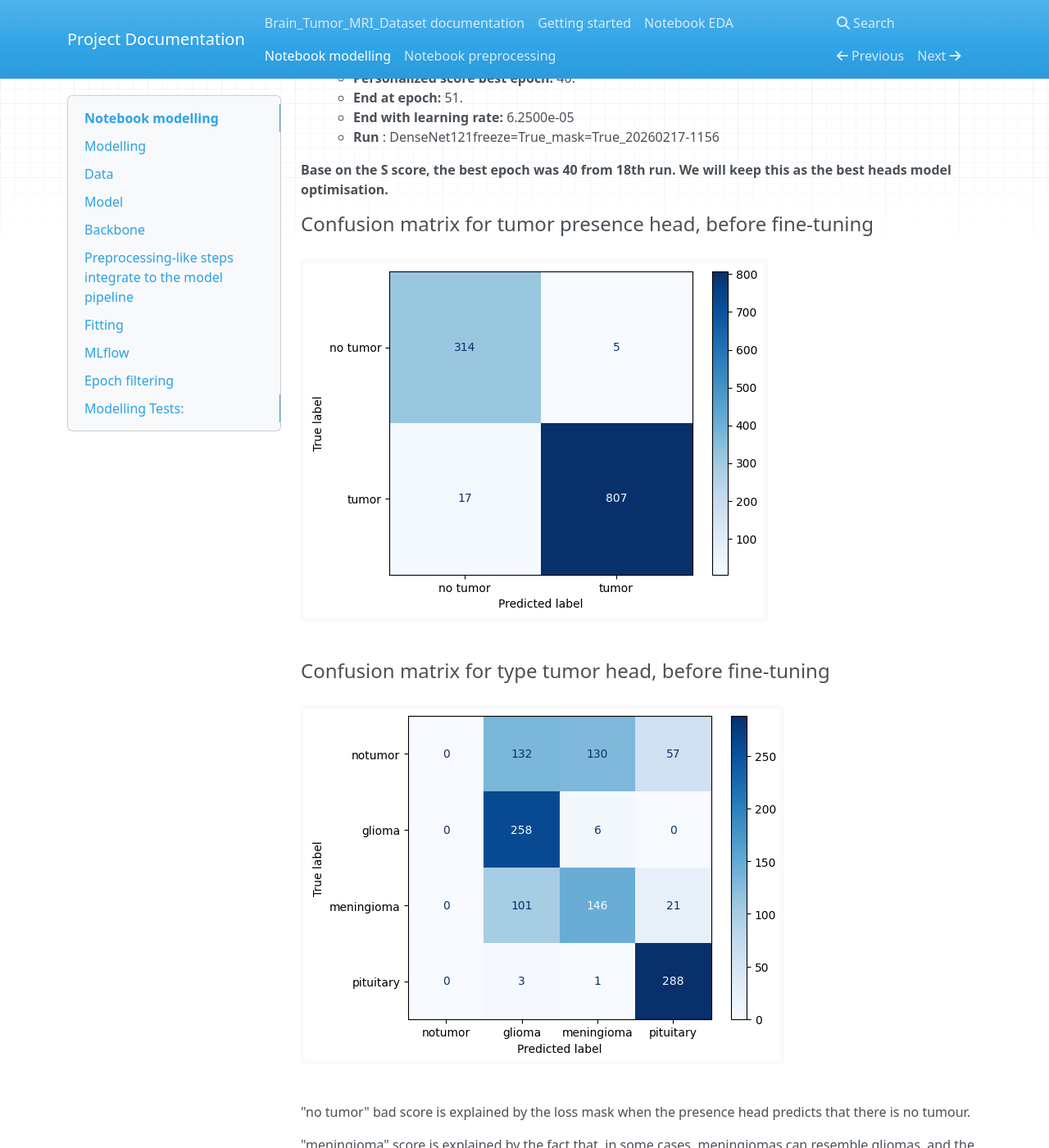
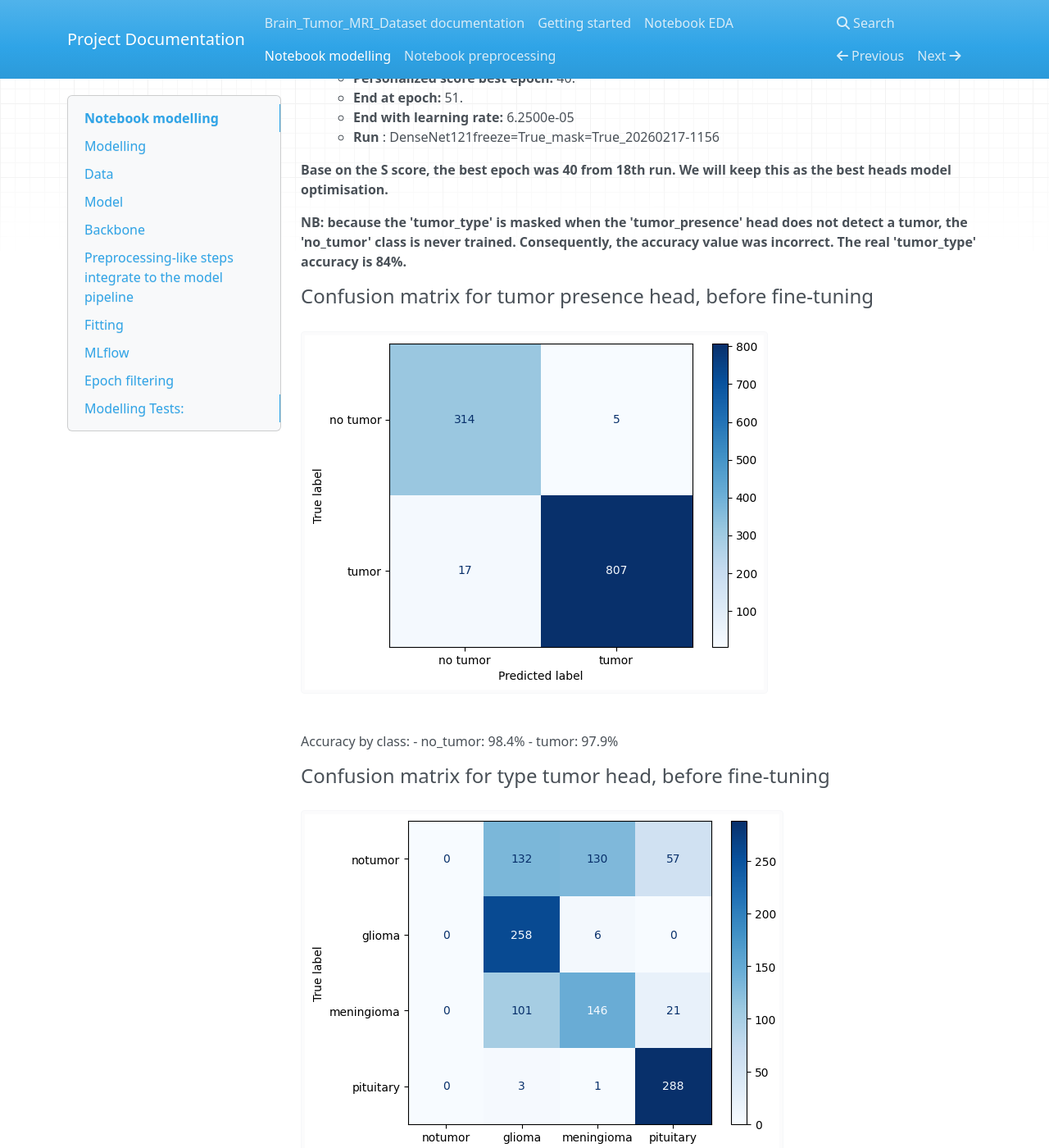
Before and after one commit to Jeremy-Duval-PhD/Brain_Tumor_MRI_Dataset, an MkDocs documentation site: the page built from docs/docs/notebook_modelling.md, in a window 1280 px wide and 1400 px high, scrolled down 7573 px. Shown: the whole window at 82% size. Built offline with MkDocs 1.6.1, drawn with Linux system fonts in a browser that asks for light colours; nearby versions of some CDN libraries; some of the changed text lies outside the part shown.

Commit message:
Accuracy correction for tumor_type + adding f1 for fine-tuning

```diff
--- a/docs/docs/notebook_modelling.md
+++ b/docs/docs/notebook_modelling.md
@@ -275,8 +275,14 @@
 
 **Base on the S score, the best epoch was 40 from 18th run. We will keep this as the best heads model optimisation.**
 
+**NB: because the 'tumor_type' is masked when the 'tumor_presence' head does not detect a tumor, the 'no_tumor' class is never trained. Consequently, the accuracy value was incorrect. The real 'tumor_type' accuracy is 84%.**
+
 #### Confusion matrix for tumor presence head, before fine-tuning
 ![Confusion matrix for tumor presence head, before fine-tuning](/figures/Confusion_mtrx_presence_bf_fine_tuning.png)
+
+Accuracy by class:
+- no_tumor: 98.4%
+- tumor: 97.9%
 
 #### Confusion matrix for type tumor head, before fine-tuning
 ![Confusion matrix for type tumor head, before fine-tuning](/figures/Confusion_mtrx_type_bf_fine_tuning.png)
@@ -285,6 +291,11 @@
 
 "meningioma" score is explained by the fact that, in some cases, meningiomas can resemble gliomas, and the classification of this tumour type depends more on the MRI scan.
 
+Accuracy by class:
+- glioma: 97.7%
+- meningioma: 54.5%
+- pituitary: 98.6%
+
 #### Grad-CAM
 Due to Keras limitations, I was unable to recreate and connect the model, nor expose the internal layers of the model (it is integrated as a single layer). I therefore added a fixed “Conv2D” layer in order to best approximate the backbone output.
 
```
Also changed, not shown: 1 other file.
